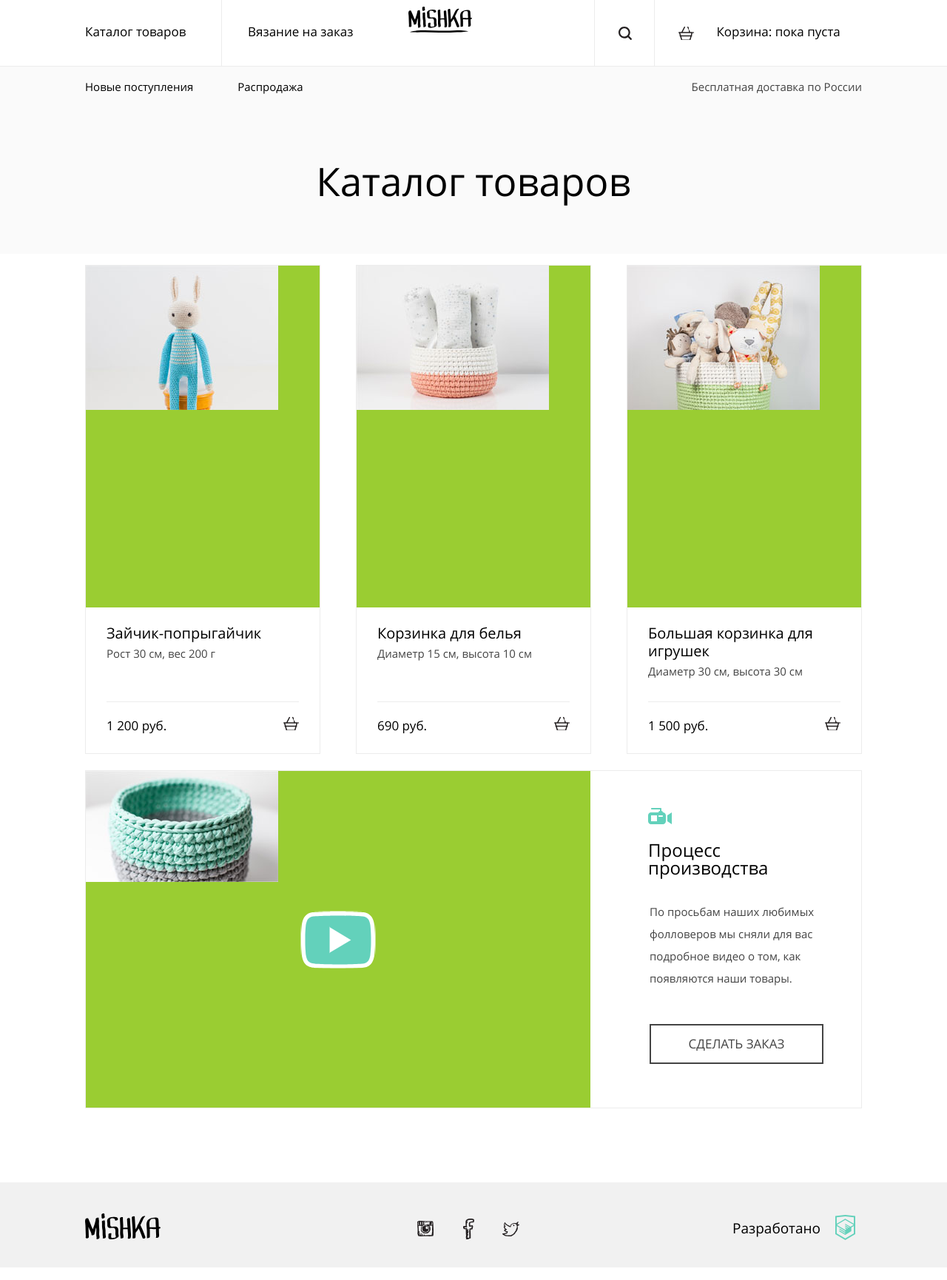
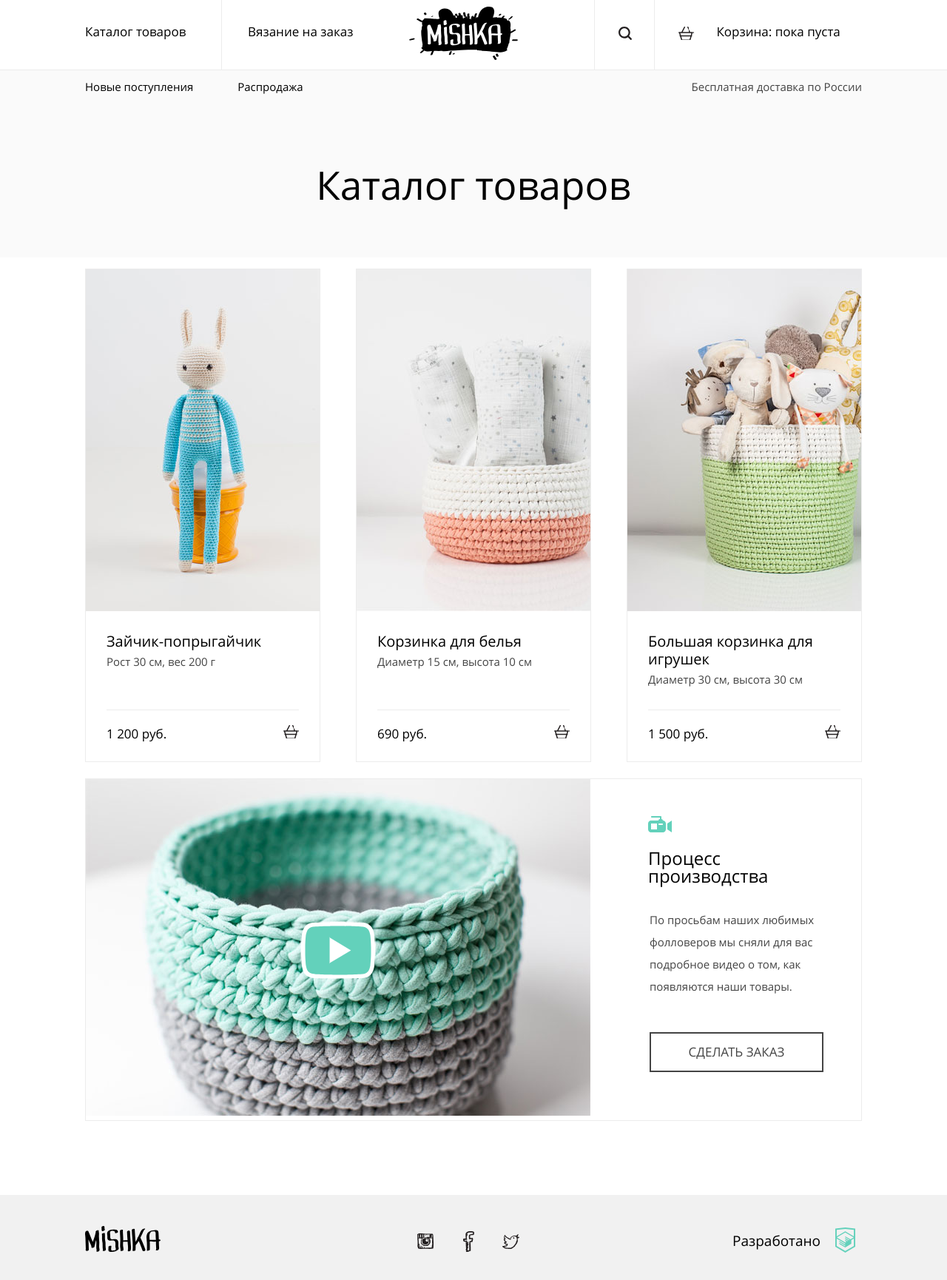
Before and after one commit to strongardo/831753-mishka-18, a website: page source/catalog.html in a window 1280 px wide. Shown: the whole page at 74% size. Drawn offline with nearby package versions, Linux system fonts and the light colour scheme; files that its build step writes are made by us from their sources.

Commit message:
Ретинизация и кадрирование

```diff
--- a/source/catalog.html
+++ b/source/catalog.html
@@ -15,8 +15,12 @@
       <div class="main-menu__logo-wrapper">
         <div class="main-menu__combiner">
           <a class="main-menu__logo" href="index.html">
-            <img class="logo__image" src="img/logo-mobile.svg" width="86" height="35"
-              alt="Логотип интернет-магазина 'Мишка'">
+            <picture>
+              <source media="(min-width: 1200px)" srcset="img/logo-desktop.svg">
+              <source media="(min-width: 768px)" srcset="img/logo-tablet.svg">
+              <img class="logo__image" src="img/logo-mobile.svg" width="86" height="35"
+                alt="Логотип интернет-магазина 'Мишка'">
+            </picture>
           </a>
           <button class="main-menu__burger-button burger-button burger-button--open" type="button">
             <span class="visually-hidden">Открыть/закрыть меню</span>
@@ -74,8 +78,14 @@
         <ul class="products__list">
           <li class="products__item product">
             <a class="product__image-link" href="#">
-              <img class="product__image" src="img/photo-hare-mobile@1x.jpg" width="260" height="195"
-                alt="Зайчик-попрыгайчик">
+              <picture>
+                <source media="(min-width: 1150px)"
+                  srcset="img/photo-hare-desktop@1x.jpg 1x, img/photo-hare-desktop@2x.jpg 2x">
+                <source media="(min-width: 768px)"
+                  srcset="img/photo-hare-tablet@1x.jpg 1x, img/photo-hare-tablet@2x.jpg 2x">
+                <img class="product__image" src="img/photo-hare-mobile@1x.jpg" srcset="img/photo-hare-mobile@2x.jpg 2x"
+                  width="260" height="195" alt="Зайчик-попрыгайчик">
+              </picture>
             </a>
             <div class="product__wrapper">
               <a class="product__title-link" href="#">
@@ -90,8 +100,14 @@
           </li>
           <li class="products__item product">
             <a class="product__image-link" href="#">
-              <img class="product__image" src="img/photo-bowl-mobile@1x.jpg" width="260" height="195"
-                alt="Корзинка для белья">
+              <picture>
+                <source media="(min-width: 1150px)"
+                  srcset="img/photo-bowl-desktop@1x.jpg 1x, img/photo-bowl-desktop@2x.jpg 2x">
+                <source media="(min-width: 768px)"
+                  srcset="img/photo-bowl-tablet@1x.jpg 1x, img/photo-bowl-tablet@2x.jpg 2x">
+                <img class="product__image" src="img/photo-bowl-mobile@1x.jpg" srcset="img/photo-bowl-mobile@2x.jpg 2x"
+                  width="260" height="195" alt="Зайчик-попрыгайчик">
+              </picture>
             </a>
             <div class="product__wrapper">
               <a class="product__title-link" href="#">
@@ -106,8 +122,14 @@
           </li>
           <li class="products__item product">
             <a class="product__image-link" href="#">
-              <img class="product__image" src="img/photo-toys-mobile@1x.jpg" width="260" height="195"
-                alt="Большая корзинка для игрушек">
+              <picture>
+                <source media="(min-width: 1150px)"
+                  srcset="img/photo-toys-desktop@1x.jpg 1x, img/photo-toys-desktop@2x.jpg 2x">
+                <source media="(min-width: 768px)"
+                  srcset="img/photo-toys-tablet@1x.jpg 1x, img/photo-toys-tablet@2x.jpg 2x">
+                <img class="product__image" src="img/photo-toys-mobile@1x.jpg" srcset="img/photo-toys-mobile@2x.jpg 2x"
+                  width="260" height="195" alt="Зайчик-попрыгайчик">
+              </picture>
             </a>
             <div class="product__wrapper">
               <a class="product__title-link" href="#">
@@ -127,7 +149,12 @@
         <h2 class="video__title section-title">Процесс производства</h2>
         <div class="video__wrapper">
           <div class="video__container">
-            <img src="img/video-mobile@1x.jpg" class="video_preview" width="260" height="150" alt="Вязаная корзинка">
+            <picture>
+              <source media="(min-width: 1150px)" srcset="img/video-desktop@1x.jpg 1x, img/video-desktop@2x.jpg 2x">
+              <source media="(min-width: 768px)" srcset="img/video-tablet@1x.jpg 1x, img/video-tablet@2x.jpg 2x">
+              <img class="video__image" src="img/video-mobile@1x.jpg" srcset="img/video-mobile@2x.jpg 2x" width="260"
+                height="150" alt="Зайчик-попрыгайчик">
+            </picture>
           </div>
           <div class="video__combiner">
             <p class="video__description">
--- a/source/sass/blocks/main-menu.scss
+++ b/source/sass/blocks/main-menu.scss
@@ -26,6 +26,11 @@
   .main-menu__logo {
     margin-left: 60px;
     margin-right: auto;
+  }
+
+  .logo__image {
+    width: 86px;
+    height: 35px;
   }
 
   .main-menu__link {
@@ -118,6 +123,11 @@
 
     .main-menu__logo {
       margin: 0;
+    }
+
+    .logo__image {
+      width: 113px;
+      height: 46px;
     }
 
     .burger-button {
@@ -232,6 +242,11 @@
       order: 2;
     }
 
+    .logo__image {
+      width: 149px;
+      height: 72px;
+    }
+
     .main-menu__combiner {
       display: block;
       width: 326px;
--- a/source/sass/blocks/popular-product.scss
+++ b/source/sass/blocks/popular-product.scss
@@ -37,6 +37,8 @@
   }
 
   .popular-product__image {
+    width: 260px;
+    height: 315px;
     margin-bottom: 20px;
   }
 
@@ -117,8 +119,7 @@
       padding-right: 101px;
     }
 
-    //временно
-    img {
+    .popular-product__image {
       width: 333px;
       height: 404px;
     }
@@ -184,7 +185,7 @@
     }
 
     //временно
-    img {
+    .popular-product__image {
       width: 525px;
       height: 636px;
     }
--- a/source/sass/blocks/product.scss
+++ b/source/sass/blocks/product.scss
@@ -13,6 +13,10 @@
     padding-top: 15px;
     padding-left: 28px;
     padding-right: 28px;
+  }
+
+  .product__image-link {
+    padding: 0;
   }
 
   .product__description {
@@ -42,20 +46,17 @@
     height: 18px;
     background-image: url("../img/icon-cart.svg");
   }
+
+  .product__image {
+    width: 260px;
+    height: 195px;
+  }
 }
 
 @media (min-width: 768px) {
   .product {
     display: flex;
     padding-bottom: 0;
-
-    // временно
-    .product__image-link {
-      display: block;
-      width: 334px;
-      height: 334px;
-      background: yellowgreen;
-    }
 
     .product__wrapper {
       display: flex;
@@ -78,6 +79,11 @@
       font-size: 17px;
       margin-bottom: 25px;
     }
+
+    .product__image {
+      width: 334px;
+      height: 334px;
+    }
   }
 }
 
@@ -85,12 +91,6 @@
   .product {
     display: block;
     padding-bottom: 25px;
-
-    // временно
-    .product__image-link {
-      width: 316px;
-      height: 462px;
-    }
 
     .product__wrapper {
       min-height: 172px;
@@ -100,5 +100,10 @@
       font-size: 17px;
       margin-bottom: 0;
     }
+
+    .product__image {
+      width: 316px;
+      height: 462px;
+    }
   }
 }
--- a/source/sass/blocks/promo.scss
+++ b/source/sass/blocks/promo.scss
@@ -15,8 +15,13 @@
 .promo--home {
   min-height: 283px;
   background-image: url("../img/hero-mobile@1x.jpg");
+  background-size: 575px auto;
   background-position: 50% 20%;
   background-repeat: no-repeat;
+
+  @media (min-resolution: $retina-dppx) {
+    background-image: url("../img/hero-mobile@2x.jpg");
+  }
 }
 
 @media (min-width: 768px) {
@@ -39,7 +44,12 @@
     min-height: 627px;
     padding-top: 153px;
     background-image: url("../img/hero-tablet@1x.jpg");
+    background-size: 1150px auto;
     background-position: 50% 0%;
+
+    @media (min-resolution: $retina-dppx) {
+      background-image: url("../img/hero-tablet@2x.jpg");
+    }
   }
 }
 
@@ -58,5 +68,9 @@
   .promo--home {
     min-height: 627px;
     background-image: url("../img/hero-desktop@1x.jpg");
+
+    @media (min-resolution: $retina-dppx) {
+      background-image: url("../img/hero-desktop@2x.jpg");
+    }
   }
 }
--- a/source/sass/blocks/reviews.scss
+++ b/source/sass/blocks/reviews.scss
@@ -64,8 +64,13 @@
       padding-right: 0;
       padding-left: 0;
       background-image: url("../img/review@1x.jpg");
+      background-size: 350px 457px;
       background-repeat: no-repeat;
       background-position: top left;
+
+      @media (min-resolution: $retina-dppx) {
+        background-image: url("../img/review@2x.jpg");
+      }
     }
 
     .reviews__wrapper {
--- a/source/sass/blocks/video.scss
+++ b/source/sass/blocks/video.scss
@@ -53,6 +53,11 @@
     padding-left: 26px;
     padding-right: 26px;
   }
+
+  .video__image {
+    width: 260px;
+    height: 150px;
+  }
 }
 
 @media (min-width: 768px) {
@@ -83,8 +88,10 @@
 
     .video__container {
       margin-bottom: 40px;
-      background: yellowgreen;
-      //временно
+    }
+
+    .video__image {
+      width: 668px;
       height: 455px;
     }
   }
@@ -143,5 +150,10 @@
       padding-left: 45px;
       padding-right: 45px;
     }
+
+    .video__image {
+      width: 682px;
+      height: 455px;
+    }
   }
 }
--- a/source/sass/variables.scss
+++ b/source/sass/variables.scss
@@ -4,3 +4,4 @@ $dark: #444444;
 $blue: #63d1bb;
 $h2-size: 25px;
 $body-size: 15px;
+$retina-dppx: 1.5dppx;
```
Also changed, not shown: source/form.html (+6 -2 lines), source/index.html (+14 -4 lines).
